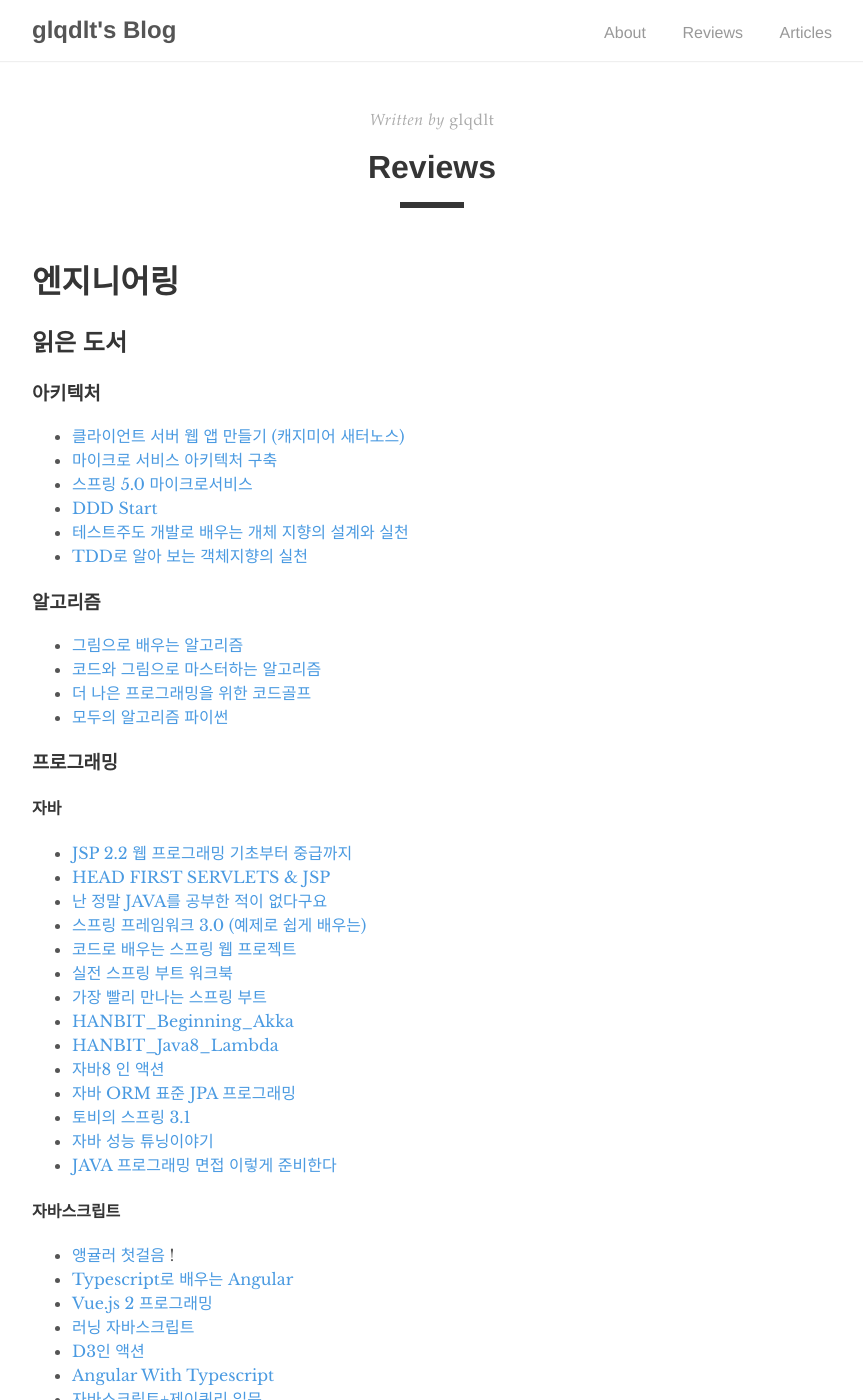
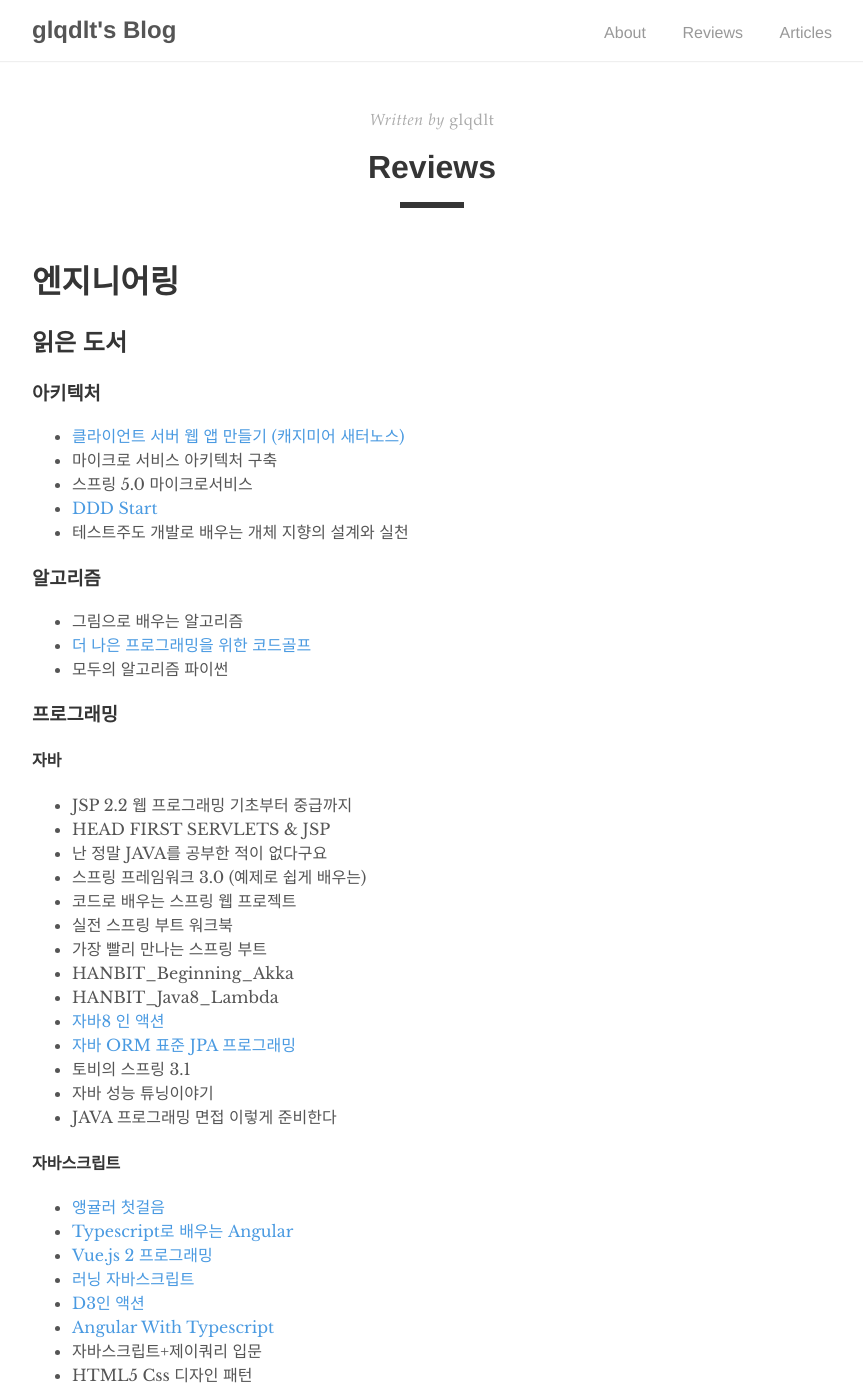
Before and after one commit to glqdlt/glqdlt.github.io, a Jekyll site: the page built from reviews.md, in a window 1280 px wide and 1400 px high. Shown: the whole window, without its empty margins (208-1071 px from the left). Built offline with Jekyll 4.4.1, drawn with Linux system fonts in a browser that asks for light colours; comment, search, counter and statistics services are not loaded.

Commit message:
update :

```diff
--- a/reviews.md
+++ b/reviews.md
@@ -11,57 +11,55 @@
 
 ### 아키텍처
 + [클라이언트 서버 웹 앱 만들기 (캐지미어 새터노스)](#)
-+ [마이크로 서비스 아키텍처 구축](#)
-+ [스프링 5.0 마이크로서비스](#)
++ 마이크로 서비스 아키텍처 구축
++ 스프링 5.0 마이크로서비스
 + [DDD Start](#)
-+ [테스트주도 개발로 배우는 개체 지향의 설계와 실천](#)
-+ [TDD로 알아 보는 객체지향의 실천](#)
++ 테스트주도 개발로 배우는 개체 지향의 설계와 실천
 
 ### 알고리즘
-+ [그림으로 배우는 알고리즘](#)
-+ [코드와 그림으로 마스터하는 알고리즘](#)
++ 그림으로 배우는 알고리즘
 + [더 나은 프로그래밍을 위한 코드골프](#)
-+ [모두의 알고리즘 파이썬](#)
++ 모두의 알고리즘 파이썬
 
 
 ### 프로그래밍
 
 #### 자바
-+ [JSP 2.2 웹 프로그래밍 기초부터 중급까지](#)
-+ [HEAD FIRST SERVLETS & JSP](#)
-+ [난 정말 JAVA를 공부한 적이 없다구요](#)
-+ [스프링 프레임워크 3.0 (예제로 쉽게 배우는)](#)
-+ [코드로 배우는 스프링 웹 프로젝트](#)
-+ [실전 스프링 부트 워크북](#)
-+ [가장 빨리 만나는 스프링 부트](#)
-+ [HANBIT_Beginning_Akka](#)
-+ [HANBIT_Java8_Lambda](#)
++ JSP 2.2 웹 프로그래밍 기초부터 중급까지
++ HEAD FIRST SERVLETS & JSP
++ 난 정말 JAVA를 공부한 적이 없다구요
++ 스프링 프레임워크 3.0 (예제로 쉽게 배우는)
++ 코드로 배우는 스프링 웹 프로젝트
++ 실전 스프링 부트 워크북
++ 가장 빨리 만나는 스프링 부트
++ HANBIT_Beginning_Akka
++ HANBIT_Java8_Lambda
 + [자바8 인 액션](#)
 + [자바 ORM 표준 JPA 프로그래밍](#)
-+ [토비의 스프링 3.1](#)
-+ [자바 성능 튜닝이야기](#)
-+ [JAVA 프로그래밍 면접 이렇게 준비한다](#)
++ 토비의 스프링 3.1
++ 자바 성능 튜닝이야기
++ JAVA 프로그래밍 면접 이렇게 준비한다
 
 
 #### 자바스크립트
-+ [앵귤러 첫걸음](#) !
++ [앵귤러 첫걸음](#)
 + [Typescript로 배우는 Angular](#)
 + [Vue.js 2 프로그래밍](#)
 + [러닝 자바스크립트](#)
 + [D3인 액션](#)
 + [Angular With Typescript](#)
-+ [자바스크립트+제이쿼리 입문](#)
-+ [HTML5 Css 디자인 패턴](#)
++ 자바스크립트+제이쿼리 입문
++ HTML5 Css 디자인 패턴
 
 ### etc
-+ [My First My SQL & PHP Programming](#)
-+ [자바 유틸리티](#)
++ My First My SQL & PHP Programming
++ 자바 유틸리티
 + [클린 코더](#)
 + [실용 주의 프로그래머](#)
-+ [HANBIT_Docker](#)
-+ [성당과 시장](#)
-+ [아마존 웹 서비스 인 액션](#)
-+ [A/B 테스트를 통한 웹사이트 전환율 최적화](#)
++ HANBIT_Docker
++ 성당과 시장
++ 아마존 웹 서비스 인 액션
++ A/B 테스트를 통한 웹사이트 전환율 최적화
 
 
 ## 예정 도서
```
Also changed, not shown: _temp_posts/2099-12-31-대학원-영어시험.md (renamed from _posts/2099-12-31-대학원-영어시험.md).
